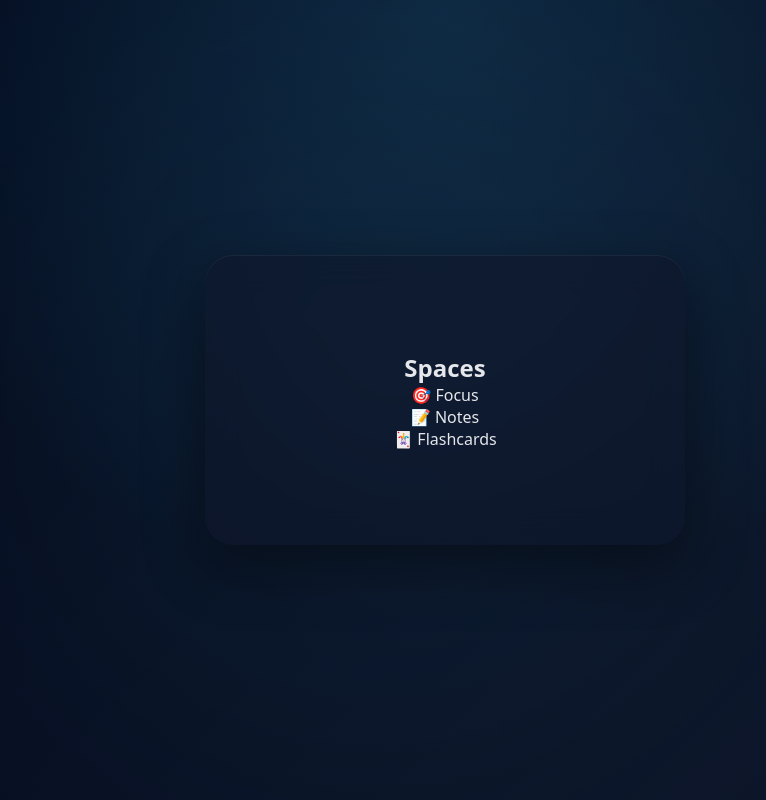
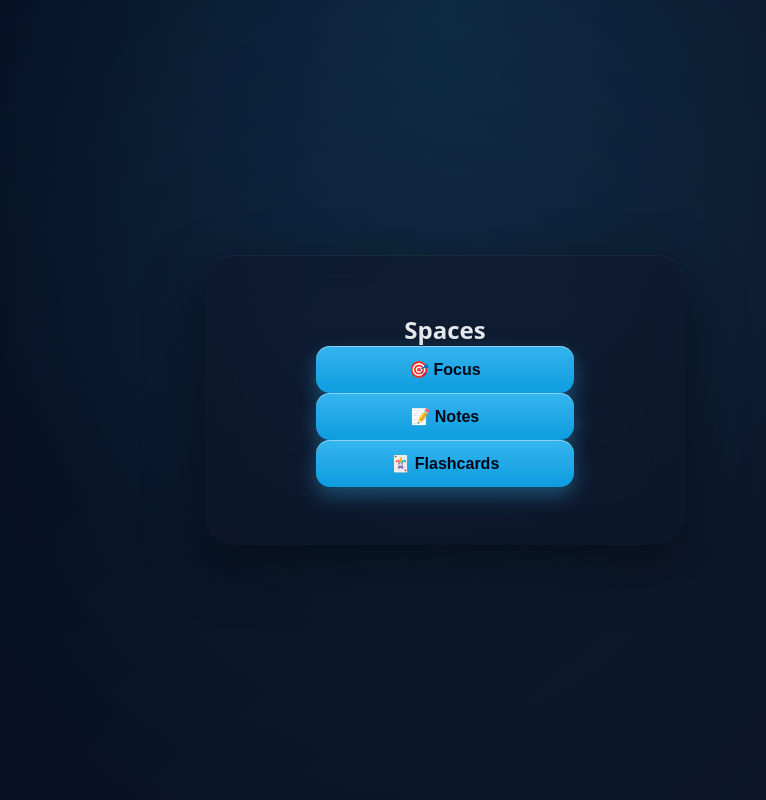
Before and after one commit to Aihan-7/brainfy, a plain HTML site: page index.html in a window 1280 px wide. Both pictures are taken after a click on the button "Enter Brainfy". Shown: the whole page, without its empty margins (195-961 px from the left). Drawn offline with Linux system fonts and the light colour scheme.

Commit message:
Update index.html

```diff
--- a/index.html
+++ b/index.html
@@ -19,26 +19,27 @@
       </div>
 
       <!-- HOME -->
-      <div id="homeView" class="view">
-        <h2 class="section-title">Spaces</h2>
+      <div id="homeView" class="view active">
+  <h2 class="section-title">Spaces</h2>
 
-        <div class="grid">
-          <div class="tile" onclick="goTo('focus')">
-            <span class="icon">🎯</span>
-            <span>Focus</span>
-          </div>
+  <div class="space-list">
+    <button class="space-tile" onclick="goTo('focus')">
+      <span class="icon">🎯</span>
+      <span class="label">Focus</span>
+    </button>
 
-          <div class="tile" onclick="goTo('notes')">
-            <span class="icon">📝</span>
-            <span>Notes</span>
-          </div>
+    <button class="space-tile" onclick="goTo('notes')">
+      <span class="icon">📝</span>
+      <span class="label">Notes</span>
+    </button>
 
-          <div class="tile" onclick="goTo('cards')">
-            <span class="icon">🃏</span>
-            <span>Flashcards</span>
-          </div>
-        </div>
-      </div>
+    <button class="space-tile" onclick="goTo('cards')">
+      <span class="icon">🃏</span>
+      <span class="label">Flashcards</span>
+    </button>
+  </div>
+</div>
+
 
       <!-- FOCUS -->
       <div id="focusView" class="view">
```
